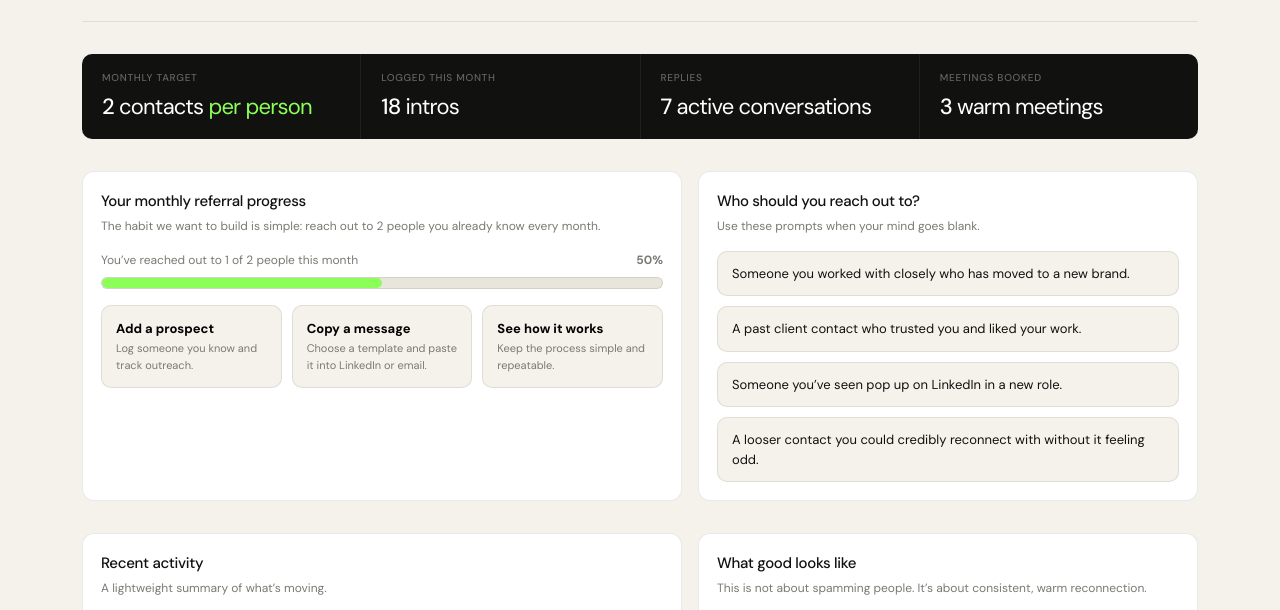
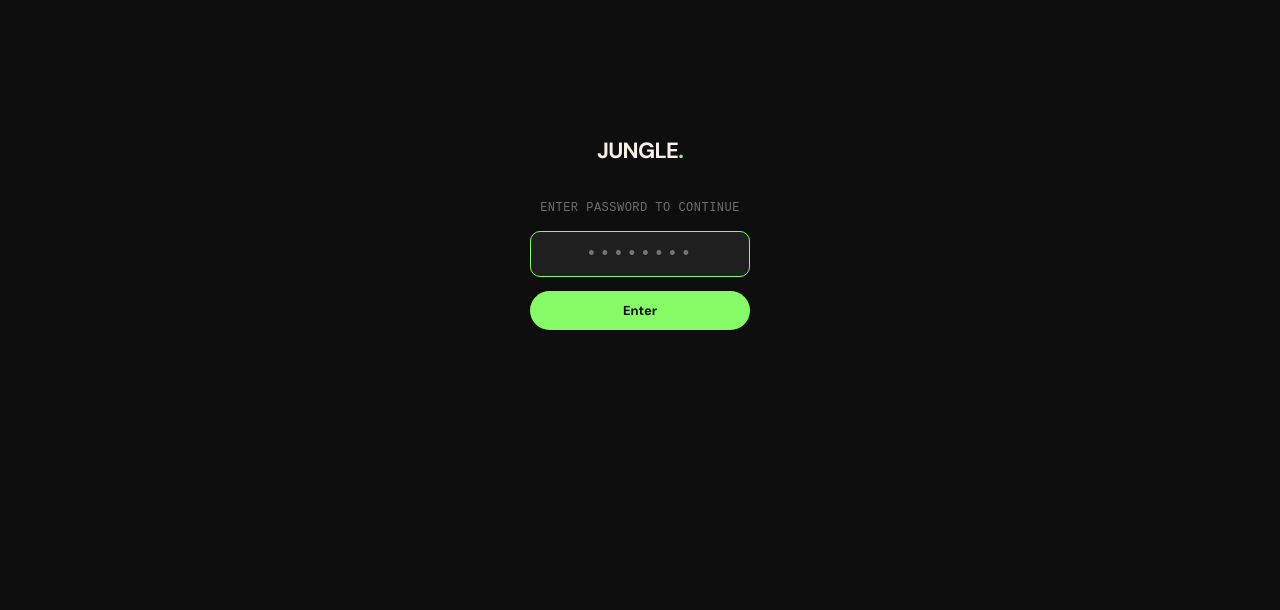
Before and after one commit to jungle-is-massive/referrals, a plain HTML site: page index.html in a window 1280 px wide. Shown: the part 153-763 px from the top of the page. Drawn offline with Linux system fonts and the light colour scheme.

Commit message:
chore: add password gate to index.html

```diff
--- a/index.html
+++ b/index.html
@@ -546,9 +546,55 @@
       .form-grid { grid-template-columns: 1fr; }
       .field.span-2 { grid-column: span 1; }
     }
-  </style>
+
+  /* PASSWORD GATE */
+  #gate-overlay {
+    position: fixed; inset: 0; z-index: 9999;
+    background: #0E0E0E;
+    display: flex; align-items: center; justify-content: center;
+    transition: opacity 0.3s;
+    font-family: 'DM Sans', system-ui, sans-serif;
+  }
+  #gate-overlay.hidden { opacity: 0; pointer-events: none; }
+  .gate-box { text-align: center; padding: 0 24px; }
+  .gate-wordmark { font-size: 22px; font-weight: 700; letter-spacing: -0.03em; color: #F5F0E8; margin-bottom: 32px; }
+  .gate-wordmark span { color: #87FB66; }
+  .gate-label { font-size: 12px; color: rgba(255,255,255,0.4); margin-bottom: 14px; letter-spacing: 0.04em; text-transform: uppercase; font-family: 'DM Mono', monospace; }
+  .gate-input {
+    display: block; width: 220px; margin: 0 auto 14px;
+    background: rgba(255,255,255,0.07); border: 1.5px solid rgba(255,255,255,0.12);
+    border-radius: 10px; color: #F5F0E8;
+    font-family: 'DM Mono', monospace; font-size: 18px;
+    letter-spacing: 0.15em; text-align: center;
+    padding: 12px 16px; outline: none;
+    transition: border-color 0.15s;
+  }
+  .gate-input:focus { border-color: #87FB66; }
+  .gate-input.error { border-color: #FF6B4A; animation: shake 0.3s ease; }
+  .gate-btn {
+    background: #87FB66; color: #0E0E0E; border: none;
+    border-radius: 100px; padding: 11px 32px;
+    font-family: 'DM Sans', sans-serif; font-size: 13px; font-weight: 700;
+    cursor: pointer; transition: opacity 0.15s; width: 220px;
+  }
+  .gate-btn:hover { opacity: 0.85; }
+  .gate-error { font-size: 12px; color: #FF6B4A; margin-top: 12px; min-height: 18px; }
+  @keyframes shake { 0%,100%{transform:translateX(0)} 25%{transform:translateX(-6px)} 75%{transform:translateX(6px)} }
+
+</style>
 </head>
 <body>
+<div id="gate-overlay">
+  <div class="gate-box">
+    <div class="gate-wordmark">JUNGLE<span>.</span></div>
+    <div class="gate-label">Enter password to continue</div>
+    <input id="gate-input" class="gate-input" type="password" placeholder="••••••••"
+      onkeydown="if(event.key==='Enter')checkGate()">
+    <button class="gate-btn" onclick="checkGate()">Enter</button>
+    <div id="gate-error" class="gate-error"></div>
+  </div>
+</div>
+
   <nav>
     <div class="nav-left">
       <div class="nav-logo">Jungle <span>Referrals</span></div>
@@ -1142,5 +1188,30 @@ Happy to grab 20 minutes if useful.
     setChannel('linkedin');
   </script>
   <script src="https://jungle-is-massive.github.io/hub/hub-overlay.js" defer></script>
+<script>
+
+  const GATE_PASSWORD = 'massive';
+  function checkGate() {
+    const val = document.getElementById('gate-input').value;
+    if (val === GATE_PASSWORD) {
+      sessionStorage.setItem('jc_auth', '1');
+      const overlay = document.getElementById('gate-overlay');
+      overlay.classList.add('hidden');
+      setTimeout(() => overlay.remove(), 350);
+    } else {
+      const input = document.getElementById('gate-input');
+      const err = document.getElementById('gate-error');
+      input.classList.add('error');
+      err.textContent = 'Incorrect password';
+      setTimeout(() => { input.classList.remove('error'); input.value = ''; err.textContent = ''; }, 1000);
+    }
+  }
+  if (sessionStorage.getItem('jc_auth') === '1') {
+    document.getElementById('gate-overlay').remove();
+  } else {
+    document.getElementById('gate-input').focus();
+  }
+
+</script>
 </body>
 </html>
```
